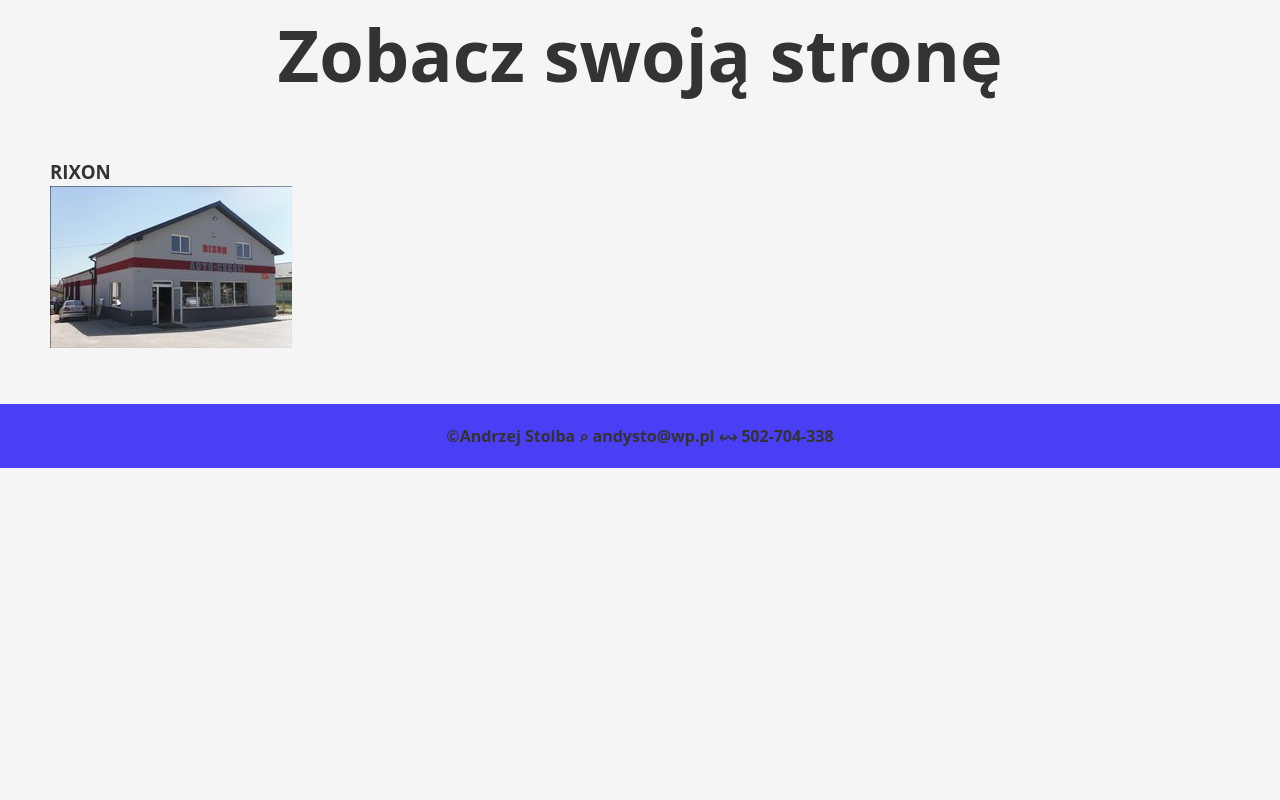
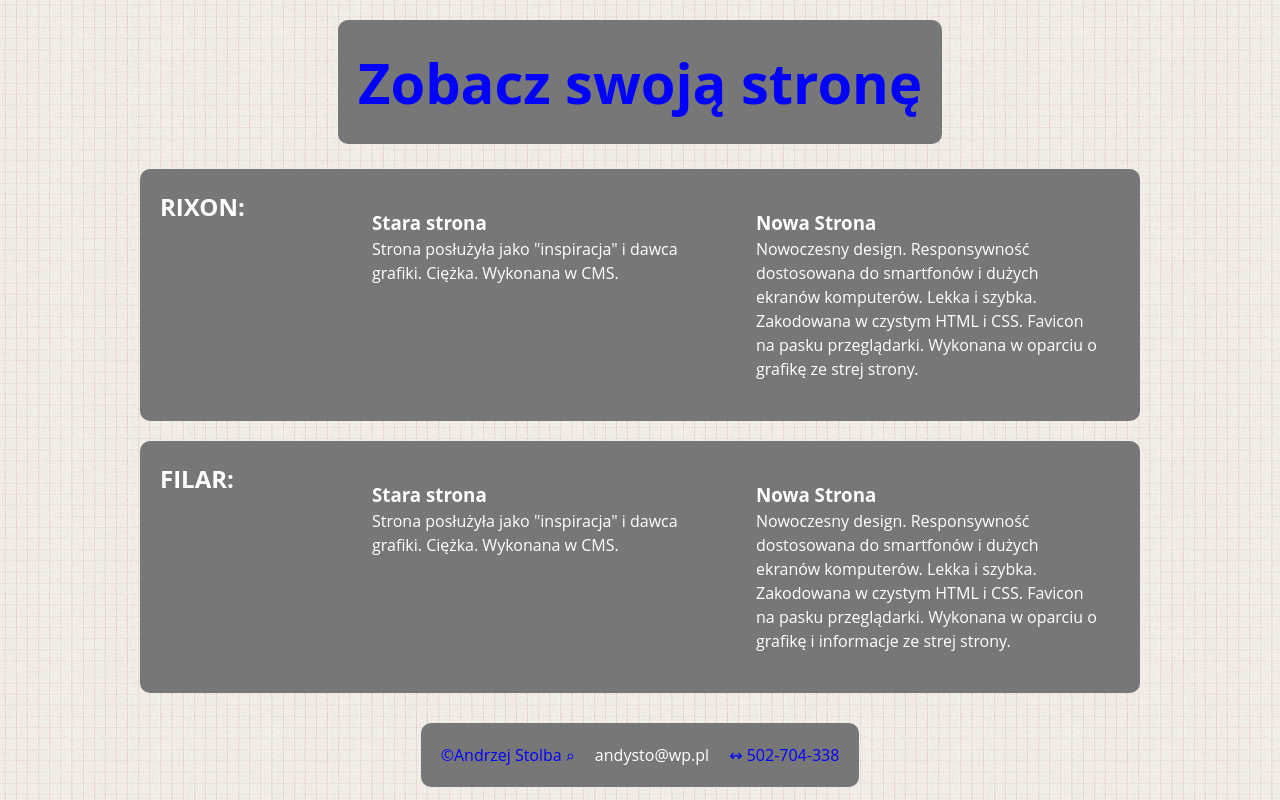
Before and after one commit to Andy-Sto/Andrzej-Stolba-Frontend-Projects, a plain HTML site: page index.html in a window 1280 px wide. Drawn offline with Linux system fonts and the light colour scheme.

Commit message:
Add files via upload
Pliki aktualnie na stronie

```diff
--- a/index.html
+++ b/index.html
@@ -5,25 +5,72 @@
     <meta http-equiv="X-UA-Compatible" content="IE=edge">
     <meta name="Andrzej Stolba Frontend Projects" content="strony internetowe, wizytówki, html, css, rdw, strony responsywne, strony na telefon i komputer">
     <title>Andrzej Stolba Frontend Projects</title>
+    <link rel="icon" type="image/x-icon" href="faviconASF.ico">
+    <meta name="viewport" content="width=device-width, initial-scale=1.0">
     <link rel="stylesheet" href="style.css">
+
 </head>
 <body>
+
+    <div class="container">
+
         <header>
         <div class="toplogo">
             <h1>Zobacz swoją stronę</h1>
         </div>
         </header>
         <main>
-        <div class="container">
-            <a href="#"><div class="tile">
-                <h3>RIXON</h3>
-                <img src="SDC14492.jpg" alt="RIXON siedziba firmy">
-            </div></a>
+
+            <div class="pair">
+                <h2>RIXON:</h2>
+                <a href="https://rikson.pl/" target="_blank">
+                    <div class="tile">
+                        <h3>Stara strona</h3>
+                        <p>Strona posłużyła jako "inspiracja" i dawca grafiki.
+                        Ciężka. Wykonana w CMS.</p>
+                    </div>
+                </a>
+                <a href="RixonAS/Rixonas.html" target="_blank">
+                    <div class="tile">
+                        <h3>Nowa Strona</h3>
+                        <p>Nowoczesny design. Responsywność dostosowana
+                        do smartfonów i dużych ekranów komputerów.
+                        Lekka i szybka. Zakodowana w czystym HTML i CSS.
+                        Favicon na pasku przeglądarki.
+                        Wykonana w oparciu o grafikę ze strej strony.
+                        </p>
+                    </div>
+                </a>
 
             </div>
+
+            <div class="pair">
+                <h2>FILAR:</h2>
+                <a href="http://www.sklad.filar.ksu.pl" target="_blank">
+                    <div class="tile">
+                        <h3>Stara strona</h3>
+                        <p>Strona posłużyła jako "inspiracja" i dawca grafiki.
+                        Ciężka. Wykonana w CMS.</p>
+                    </div>
+                </a>
+                <a href="FilarAS/filarAS.html" target="_blank">
+                    <div class="tile">
+                        <h3>Nowa Strona</h3>
+                        <p>Nowoczesny design. Responsywność dostosowana
+                        do smartfonów i dużych ekranów komputerów.
+                        Lekka i szybka. Zakodowana w czystym HTML i CSS.
+                        Favicon na pasku przeglądarki.
+                        Wykonana w oparciu o grafikę i informacje ze strej strony.
+                        </p>
+                    </div>
+                </a>
+
+            </div>
+
         </main>
         <footer>
-        <div class="downlogo">&copy;Andrzej Stolba  &telrec; andysto@wp.pl &harrw; 502-704-338</div>
+        <div class="downlogo">&copy;Andrzej Stolba  &telrec;<a href="mailto: andysto@wp.pl">andysto@wp.pl</a>&harrw; 502-704-338</div>
         </footer>
+    </div>
 </body>
 </html>
--- a/style.css
+++ b/style.css
@@ -8,30 +8,59 @@ body {
     font-family: 'Open Sans';
     font-size: 16px;
     line-height: 1.5;
-    color: #333;
-    background: #f5f5f5;
-}
-
-.toplogo {
-    font-size: 36px;
-    text-align: center;
-
+    color: rgb(255, 255, 255);
+    background-image: url("hip-square.webp");
 }
 
 .container {
-    max-width: 960px;
-    padding: 50px;
+    max-width:1000px;
+    margin: 0 auto;
 
 }
-
+header {
+    display: flex;
+    align-items: center;
+    justify-content: center;
+}
+.toplogo {
+    margin: 20px 0 25px 0;
+    color: blue;
+    font-size: 28px;
+    background-color: rgb(119, 119, 119);
+    padding: 20px;
+    border-radius: 10px;
+}
 .container a {
     text-decoration: none;
-    color:#333;
+    color: rgb(255, 255, 255);
+    background-color: rgb(119, 119, 119);
+    padding: 20px;
+    border-radius: 10px;
 }
 
+.pair {
+    display: grid;
+    grid-template-columns: 1fr 2fr 2fr;
+    background-color: rgb(119, 119, 119);
+    padding: 20px;
+    border-radius: 10px;
+    margin-bottom: 20px;
+}
+footer {
+    display: flex;
+    align-items: center;
+    justify-content: center;
+}
 .downlogo {
-    font-weight: bold;
-    background: rgb(75, 63, 245);
-    text-align: center;
+    margin-top: 10px;
+    color: blue;
+    background-color: rgb(119,119,119);
     padding: 20px;
+    border-radius: 10px;
 }
+
+@media (max-width: 500px) {
+    .pair {
+        grid-template-columns: 1fr;
+    }
+}
```
Also changed, not shown: faviconASF.ico (added), hip-square.webp (added). Lines whose indentation alone changed are shown as unchanged.
